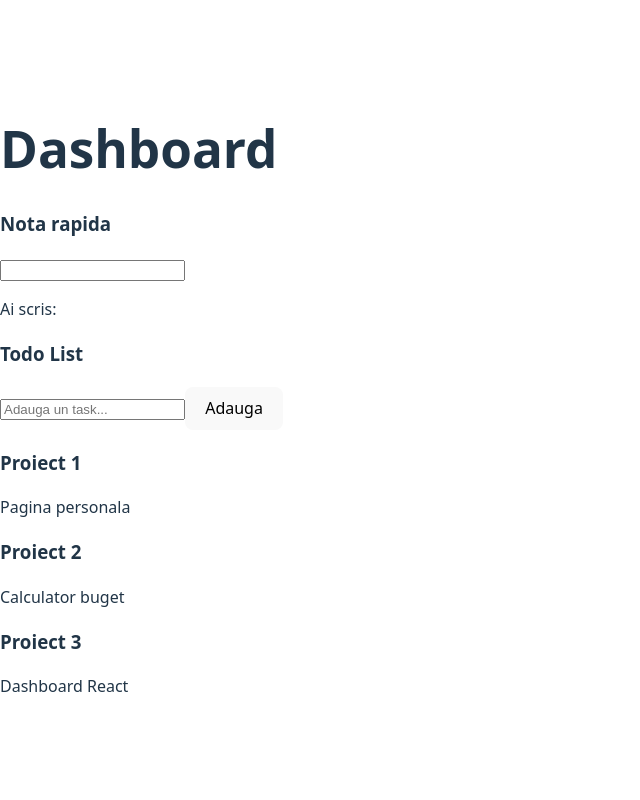
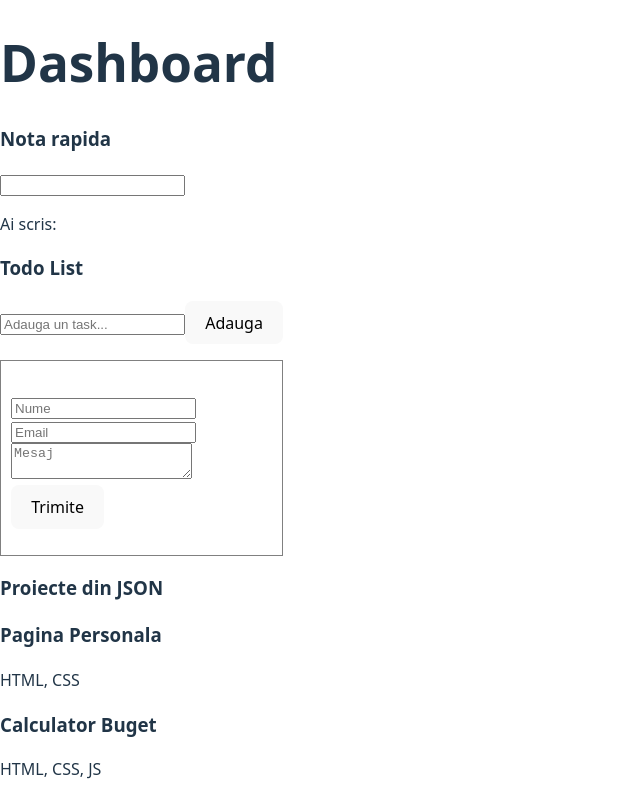
Before and after one commit to Chris90w4/Lab_PW, a React (Vite) app: page / in a window 1280 px wide. Shown: the top 800 px of the page, without its empty margins (0-640 px from the left). Built offline with nearby package versions, Linux system fonts and the light colour scheme.

Commit message:
feat: Am implementat fetch si afisez proiectele din JSON

```diff
--- /dev/null
+++ b/public/data/projects.json
@@ -0,0 +1,8 @@
+{
+"projects": [
+ { "id": 1, "title": "Pagina Personala", "tech": "HTML, CSS", "done": true },
+ { "id": 2, "title": "Calculator Buget", "tech": "HTML, CSS, JS", "done": true },
+ { "id": 3, "title": "Dashboard React", "tech": "React", "done": false },
+ { "id": 4, "title": "API Meteo", "tech": "React, API", "done": false }
+ ]
+}
--- a/src/App.jsx
+++ b/src/App.jsx
@@ -1,30 +1,19 @@
 import Card from './Card';
 import QuickNote from './QuickNote';
 import TodoList from './TodoList';
-
-const projects = [
-    { title: "Proiect 1", description: "Pagina personala" },
-    { title: "Proiect 2", description: "Calculator buget" },
-    { title: "Proiect 3", description: "Dashboard React" },
-];
+import ContactForm from './ContactForm';
+import ProjectList from './ProjectList';
 
 function App() {
   return (
-        <div>
+    <div className="App">
       <h1>Dashboard</h1>
       <QuickNote />
       <TodoList />
-            {projects.map(function(item, index) {
-                return (
-                    <Card
-                        key={index}
-                        title={item.title}
-                        description={item.description}
-                    />
-                );
-            })}
+      <ContactForm />
+
+      <ProjectList />
     </div>
   );
 }
-
 export default App;
--- /dev/null
+++ b/src/ContactForm.jsx
@@ -0,0 +1,28 @@
+import { useState } from 'react';
+
+function ContactForm() {
+    const [name, setName] = useState('');
+    const [email, setEmail] = useState('');
+    const [msg, setMsg] = useState('');
+    const [feedback, setFeedback] = useState('');
+
+    function trimite(e) {
+        e.preventDefault();
+        if (name && email && msg) {
+            setFeedback("Multumim, " + name + "!");
+        } else {
+            setFeedback("Completeaza toate campurile");
+        }
+    }
+return (
+    <form onSubmit={trimite} style={{ border: '1px solid gray', padding: '10px' }}> <br/>
+        <input placeholder="Nume" value={name} onChange={e => setName(e.target.value)}/><br/>
+        <input placeholder="Email" value={email} onChange={e => setEmail(e.target.value)}/><br/>
+        <textarea placeholder="Mesaj" value={msg} onChange={e => setMsg(e.target.value)}/><br/>
+        <button type="submit">Trimite</button>
+        <p>{feedback}</p>
+    </form>
+);
+}
+
+export default ContactForm;
--- /dev/null
+++ b/src/ProjectList.jsx
@@ -0,0 +1,45 @@
+import { useState, useEffect } from 'react';
+import Card from './Card';
+
+function ProjectList() {
+    const [projects, setProjects] = useState([]);
+    const [loading, setLoading] = useState(true);
+
+    useEffect(function() {
+        fetch('/data/projects.json')
+            .then(function(response) {
+                return response.json();
+            })
+            .then(function(data) {
+                setProjects(data.projects);
+                setLoading(false);
+            })
+            .catch(function(error) {
+                console.error("Eroare la fetch:", error);
+                setLoading(false);
+            });
+    }, []);
+
+    if (loading) {
+        return <p>Se incarca...</p>;
+    }
+
+console.log("Proiecte: ", projects);
+
+    return (
+        <div>
+            <h3>Proiecte din JSON</h3>
+            {projects.map(function(item) {
+                return (
+                    <Card
+                        key={item.id}
+                        title={item.title}
+                        description={item.tech}
+                    />
+                );
+            })}
+        </div>
+    );
+}
+
+export default ProjectList;
```
Also changed, not shown: src/TodoList.jsx (indentation only). Lines whose indentation alone changed are shown as unchanged.
